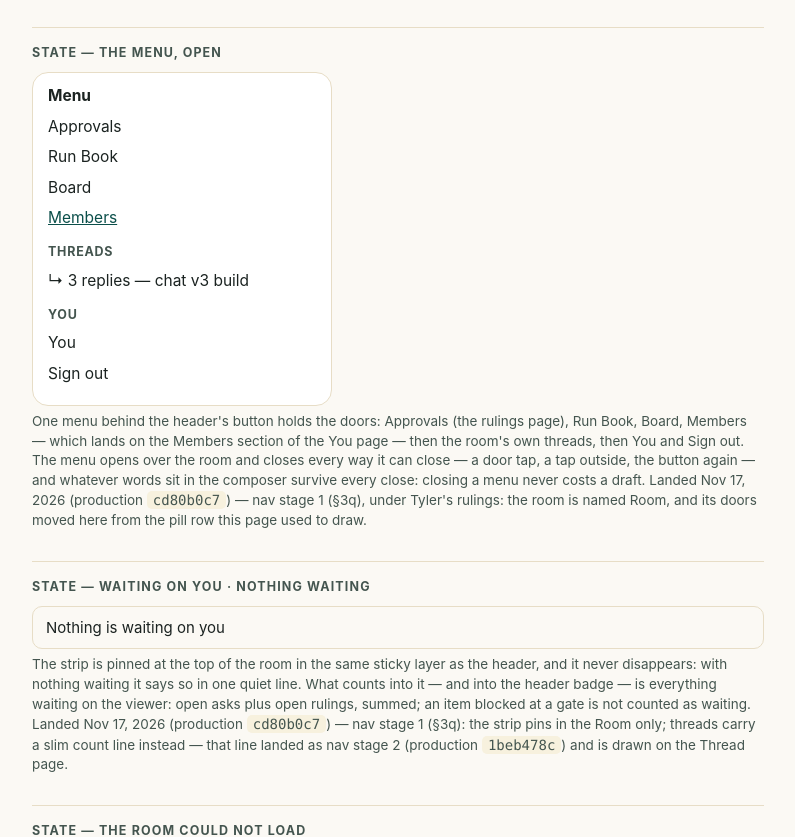
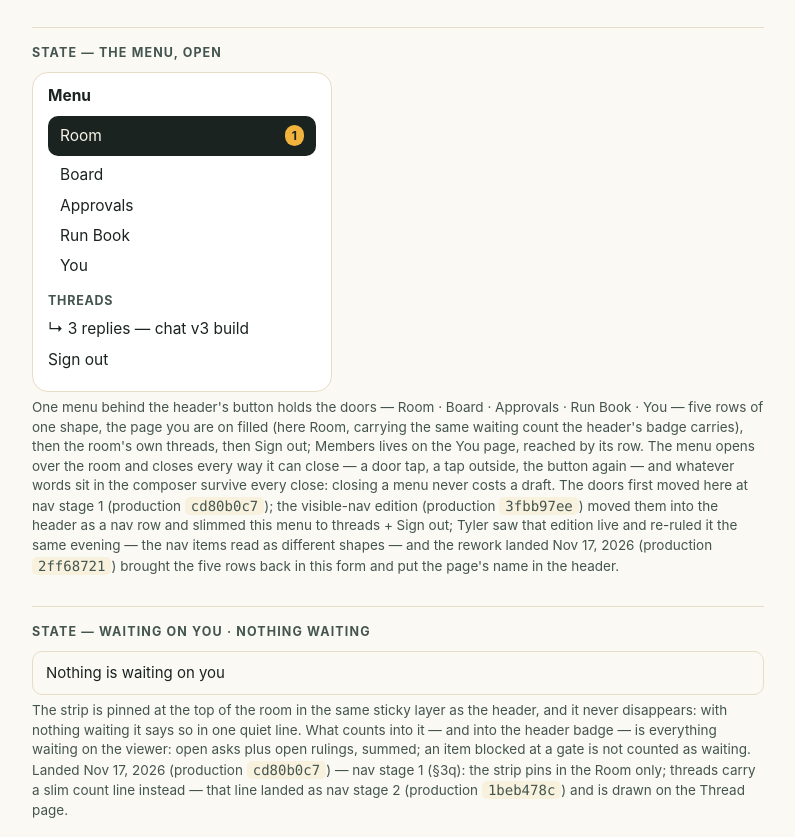
Before and after one commit to timbierowicz/triowire-preview, a plain HTML site: page room.html in a window 1280 px wide. Shown: the part 6448-7285 px from the top of the page, without its empty margins (242-1037 px from the left). Drawn offline with Linux system fonts and the light colour scheme.

Commit message:
Preview sync — header/menu rework landing (RE-RULING #2, Nov 17, 2026; production 2ff68721, Tyler's tap): the header redraw owed since the visible-nav edition — both editions recorded. Room: the banner records the 3fbb97ee nav-row edition and its same-evening supersession; the drawn head (menu button + badge, mark, the page's name, the presence line) is the re-ruled head, and the menu-open state is redrawn with the five doors as rows of one shape — Room filled, carrying the summed count — then threads and Sign out. Thread: the editions noted (a thread's head names Room; its menu fills Room). Library: the Masthead and Navigation menu bricks' notes record both editions. Sitemap: Room, Thread, Board, Rulings, You, and Run Book rows record the landing. Page stamps unchanged (Room and Thread stay Drift; Receipt-line brick untouched, stamp flip still an open ruling)

```diff
--- a/room.html
+++ b/room.html
@@ -51,7 +51,20 @@
        names whose turn it is. The Reply action and the strip are
        drawn in the feed; the nest is drawn in the See the answer
        state; the Replying-to chip and the gone face are drawn in
-       the states at the foot of this page. -->
+       the states at the foot of this page.
+       Header editions (production 3fbb97ee, then 2ff68721): the
+       head first became a flush sticky bar carrying a visible
+       nav row — the five doors in the header, the page you are
+       on filled ink, the big name retired, the menu slimmed to
+       threads + Sign out. Tyler saw that edition live and
+       re-ruled it the same evening (RE-RULING #2): the nav
+       items read as different shapes. The nav row is gone; the
+       bar carries the name of the page you are on — the head
+       drawn on this page — and the five doors are back in the
+       menu as rows of one shape, the current page's row
+       filled, the Room row carrying the summed count beside
+       the menu button's own badge. The menu is drawn open in
+       the states at the foot of this page in that form. -->
   <div style="display:flex;align-items:center;gap:10px">
     <span style="position:relative;display:inline-flex;align-items:center;justify-content:center;width:44px;height:44px;border:1px solid var(--line);border-radius:12px;background:var(--card);font-size:19px">☰<span style="position:absolute;top:-6px;right:-6px;background:#f2b33d;color:#1b2321;border-radius:999px;font-size:12px;font-weight:700;padding:2px 7px">1</span></span>
     <img class="brandmark" src="assets/triowire-mark-small.svg" alt="" width="28" height="28">
@@ -337,17 +350,16 @@
     <p class="statelabel">State — the menu, open</p>
     <div style="background:var(--card);border:1px solid var(--line);border-radius:16px;padding:12px 15px;max-width:300px">
       <p style="margin:0 0 6px;font-weight:700;font-size:15.5px">Menu</p>
-      <p style="margin:8px 0;font-size:15.5px">Approvals</p>
-      <p style="margin:8px 0;font-size:15.5px">Run Book</p>
-      <p style="margin:8px 0;font-size:15.5px">Board</p>
-      <p style="margin:8px 0;font-size:15.5px"><a href="you.html#members">Members</a></p>
+      <p style="margin:8px 0;font-size:15.5px;background:#1b2321;color:#f7f3e8;border-radius:10px;padding:9px 12px">Room <span style="float:right;background:#f2b33d;color:#1b2321;border-radius:999px;font-size:12px;font-weight:700;padding:2px 7px">1</span></p>
+      <p style="margin:8px 0;font-size:15.5px;padding:0 12px">Board</p>
+      <p style="margin:8px 0;font-size:15.5px;padding:0 12px">Approvals</p>
+      <p style="margin:8px 0;font-size:15.5px;padding:0 12px">Run Book</p>
+      <p style="margin:8px 0;font-size:15.5px;padding:0 12px">You</p>
       <p style="margin:14px 0 4px;font-size:12.5px;font-weight:700;letter-spacing:.06em;text-transform:uppercase;color:var(--muted)">Threads</p>
       <p style="margin:8px 0;font-size:15.5px">↳ 3 replies — chat v3 build</p>
-      <p style="margin:14px 0 4px;font-size:12.5px;font-weight:700;letter-spacing:.06em;text-transform:uppercase;color:var(--muted)">You</p>
-      <p style="margin:8px 0;font-size:15.5px">You</p>
       <p style="margin:8px 0;font-size:15.5px">Sign out</p>
     </div>
-    <p class="quietline" style="font-size:13.5px;margin-top:6px">One menu behind the header's button holds the doors: Approvals (the rulings page), Run Book, Board, Members — which lands on the Members section of the You page — then the room's own threads, then You and Sign out. The menu opens over the room and closes every way it can close — a door tap, a tap outside, the button again — and whatever words sit in the composer survive every close: closing a menu never costs a draft. Landed Nov 17, 2026 (production <code>cd80b0c7</code>) — nav stage 1 (§3q), under Tyler's rulings: the room is named Room, and its doors moved here from the pill row this page used to draw.</p>
+    <p class="quietline" style="font-size:13.5px;margin-top:6px">One menu behind the header's button holds the doors — Room · Board · Approvals · Run Book · You — five rows of one shape, the page you are on filled (here Room, carrying the same waiting count the header's badge carries), then the room's own threads, then Sign out; Members lives on the You page, reached by its row. The menu opens over the room and closes every way it can close — a door tap, a tap outside, the button again — and whatever words sit in the composer survive every close: closing a menu never costs a draft. The doors first moved here at nav stage 1 (production <code>cd80b0c7</code>); the visible-nav edition (production <code>3fbb97ee</code>) moved them into the header as a nav row and slimmed this menu to threads + Sign out; Tyler saw that edition live and re-ruled it the same evening — the nav items read as different shapes — and the rework landed Nov 17, 2026 (production <code>2ff68721</code>) brought the five rows back in this form and put the page's name in the header.</p>
   </div>
   <div class="statesec">
     <p class="statelabel">State — Waiting on you · nothing waiting</p>
```
Also changed, not shown: library.html (+2 -2 lines), sitemap.html (+6 -6 lines), thread.html (+7 -0 lines).
